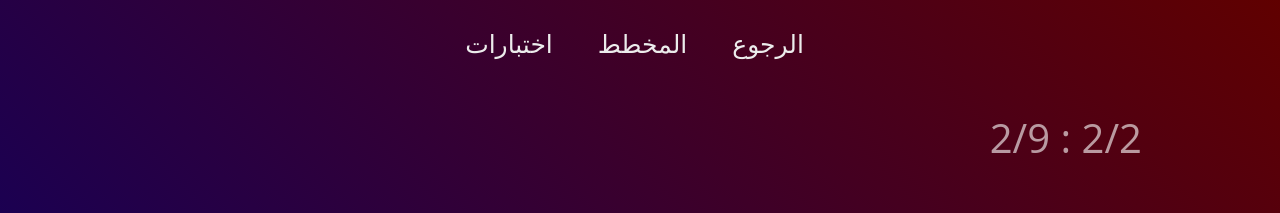
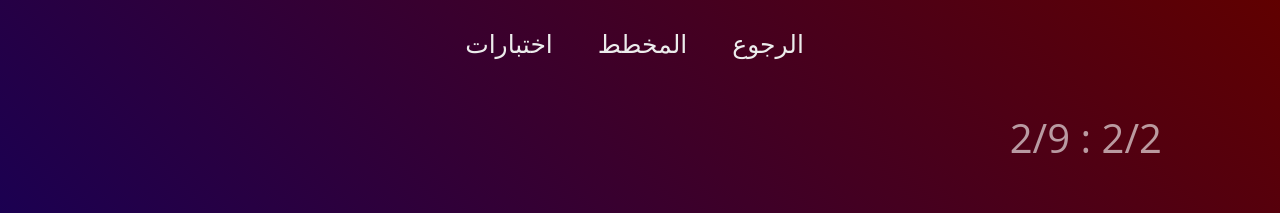
Before and after one commit to ahmednaeem-MAX/-LEARNDE-, a plain HTML site: page plans/react.html in a window 1280 px wide. Shown: the top 213 px of the page. Drawn offline with Linux system fonts and the light colour scheme.

Commit message:
Update react.html

```diff
--- a/plans/react.html
+++ b/plans/react.html
@@ -130,7 +130,7 @@
 
         span{
          font-size: 40px;
-         margin-right: 130px;
+         margin-right: 110px;
         }
      /* TABLE */
      .styled-table{
```
